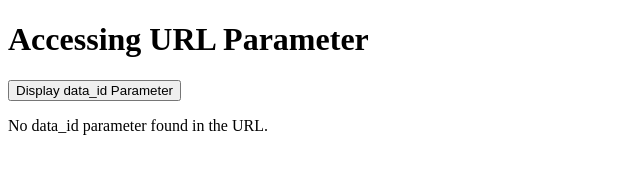
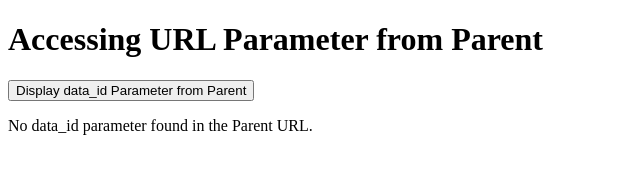
Before and after one commit to gdski/arcgis_exb_parampass, a plain HTML site: page index.html in a window 1280 px wide. Shown: the whole page, without its empty margins (0-640 px from the left). Drawn offline with Linux system fonts and the light colour scheme.

Commit message:
Update index.html

```diff
--- a/index.html
+++ b/index.html
@@ -4,35 +4,38 @@
     <title>URL Parameter Example</title>
 </head>
 <body>
-    <h1>Accessing URL Parameter</h1>
+    <h1>Accessing URL Parameter from Parent</h1>
 
     <!-- Add a button to trigger the display of the parameter -->
-    <button id="displayParamButton">Display data_id Parameter</button>
+    <button id="displayParamButton">Display data_id Parameter from Parent</button>
 
     <p id="parameterValue"></p>
 
     <script>
-        // Function to display the parameter value
-        function displayParamValue() {
-            // Parse the URL parameters
-            const urlParams = new URLSearchParams(window.location.search);
+        // Function to display the parameter value from the parent URL
+        function displayParamValueFromParent() {
+            // Access the parent window's URL
+            const parentURL = window.parent.location.href;
+
+            // Parse the URL parameters from the parent
+            const urlParams = new URLSearchParams(parentURL.split('?')[1]); // Extract parameters after '?'
 
             // Access the 'data_id' parameter
             const dataId = urlParams.get('data_id');
 
             // Display the parameter value
             if (dataId) {
-                document.getElementById('parameterValue').textContent = `data_id: ${dataId}`;
+                document.getElementById('parameterValue').textContent = `data_id from Parent: ${dataId}`;
             } else {
-                document.getElementById('parameterValue').textContent = 'No data_id parameter found in the URL.';
+                document.getElementById('parameterValue').textContent = 'No data_id parameter found in the Parent URL.';
             }
         }
 
         // Add a click event listener to the button
-        document.getElementById('displayParamButton').addEventListener('click', displayParamValue);
+        document.getElementById('displayParamButton').addEventListener('click', displayParamValueFromParent);
 
-        // Call the function initially to check the URL
-        displayParamValue();
+        // Call the function initially to check the Parent URL
+        displayParamValueFromParent();
     </script>
 </body>
 </html>
```
